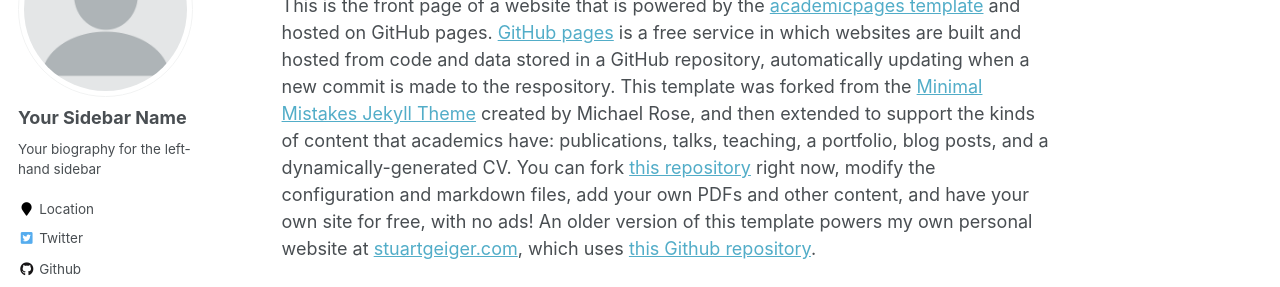
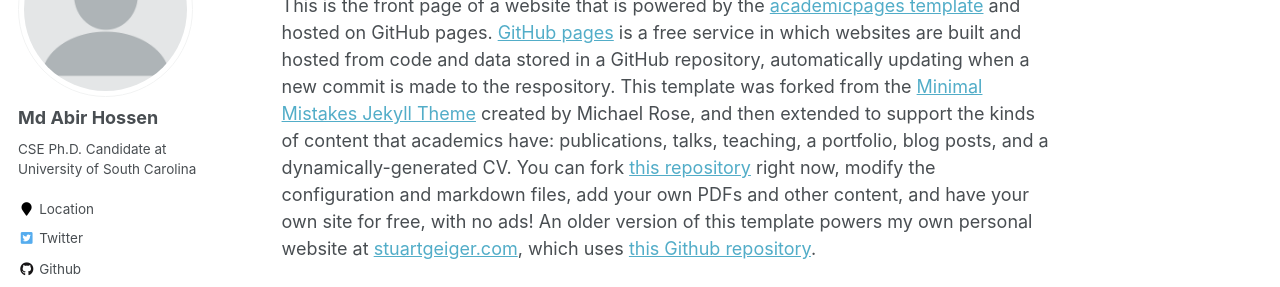
Before and after one commit to abirhossen786/abirhossen786.github.io, a Jekyll site: the page built from _pages/about.md, in a window 1280 px wide. Shown: the part 196-483 px from the top of the page. Built offline with Jekyll 4.4.1, drawn with Linux system fonts in a browser that asks for light colours; some web fonts are replaced.

Commit message:
added bio

```diff
--- a/_config.yml
+++ b/_config.yml
@@ -80,9 +80,10 @@ analytics:
 
 # Site Author
 author:
-  name             : "Your Sidebar Name"
+  name             : "Md Abir Hossen"
   avatar           : "profile.png"
-  bio              : "Your biography for the left-hand sidebar"
+  bio              : "CSE Ph.D. Candidate at
+                      University of South Carolina"
   location         : "Location"
   employer         :
   pubmed           : "https://www.ncbi.nlm.nih.gov/pubmed/?term=john+snow"
```
Also changed, not shown: CHANGELOG.md (deleted).
